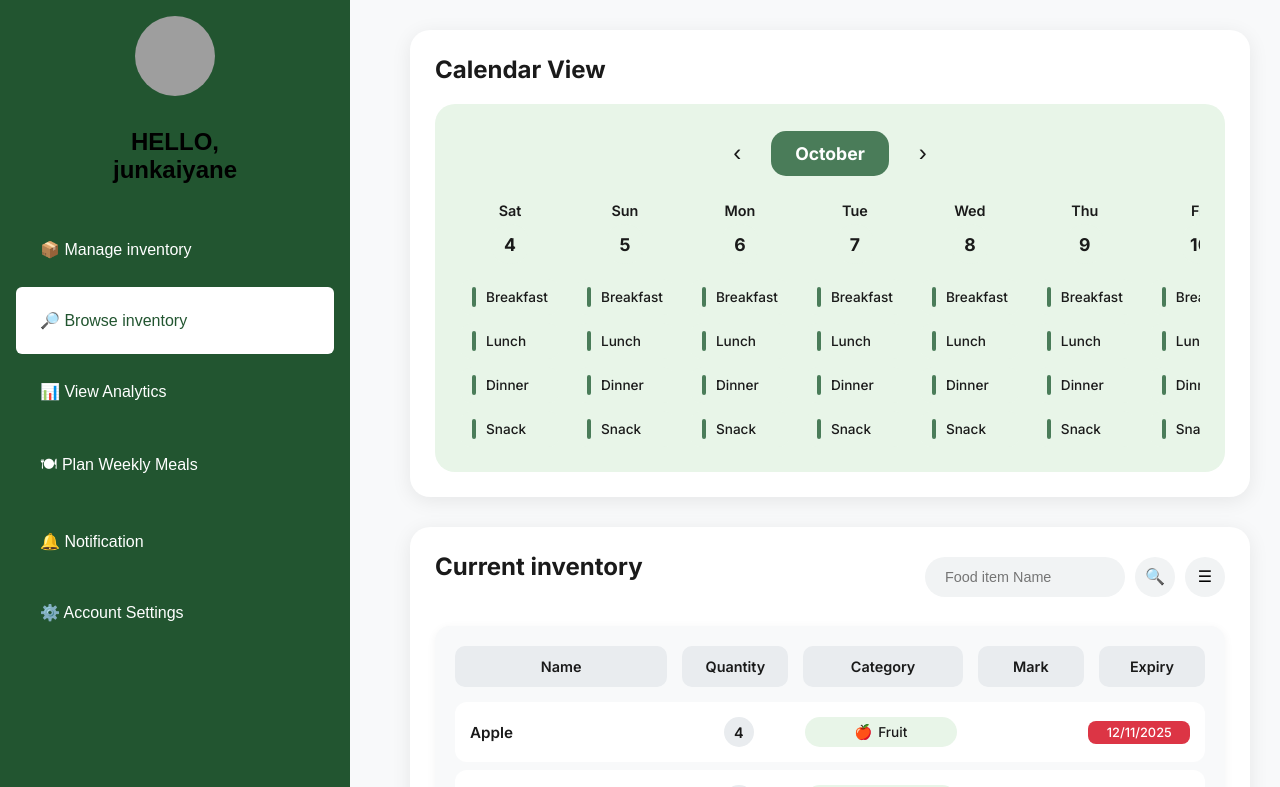
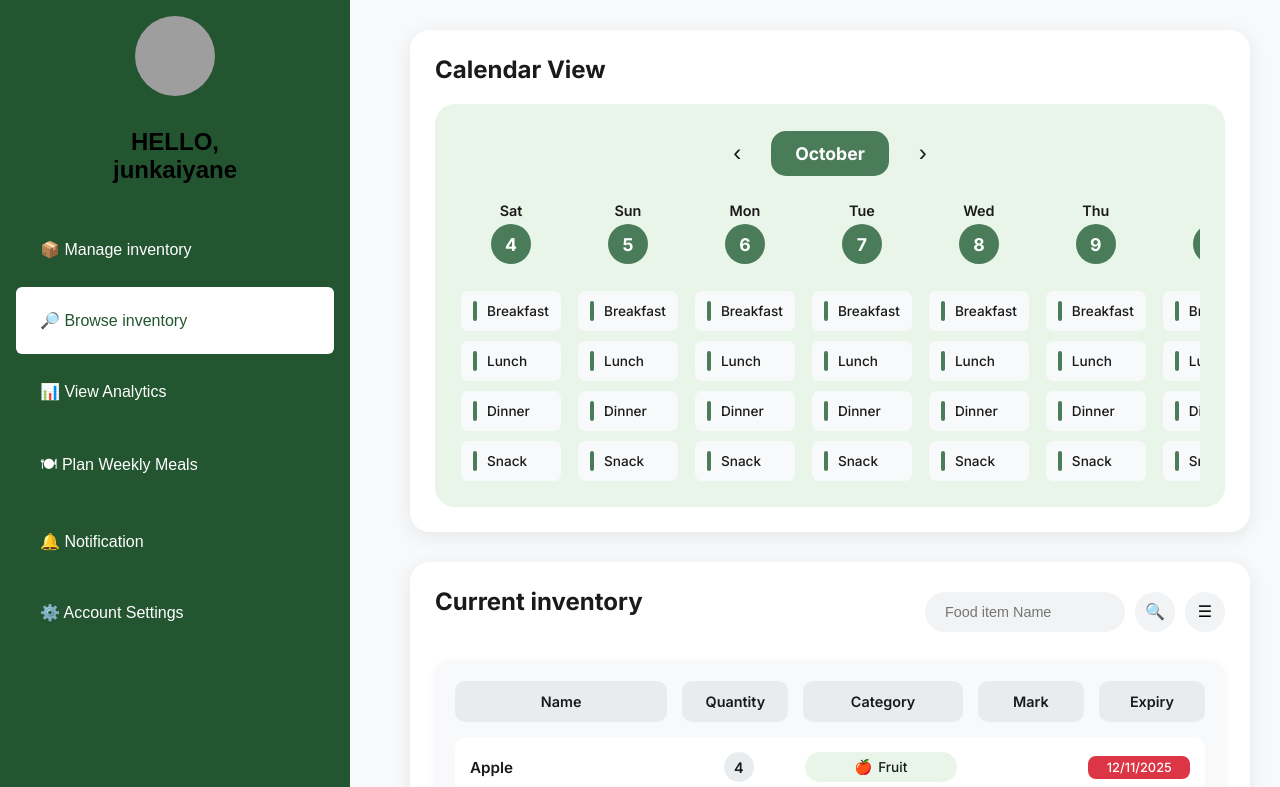
Before and after one commit to Jun20220703/bit216as, an Angular app: page /planWeeklyMeal in a window 1280 px wide. Shown: the top 787 px of the page. Built offline with nearby package versions, Linux system fonts and the light colour scheme; grey boxes are pictures that could not be loaded.

Commit message:
Update planWeeklyMeal.component.css

```diff
--- a/src/app/components/planWeeklyMeal/planWeeklyMeal.component.css
+++ b/src/app/components/planWeeklyMeal/planWeeklyMeal.component.css
@@ -94,17 +94,38 @@
 }
 
 .week-days {
-  display: grid;
-  grid-template-columns: repeat(7, 1fr);
+  display: flex;
+  align-items: center;
   gap: 15px;
   overflow: hidden;
   width: 100%;
+  position: relative;
 }
 
 .day-column {
   display: flex;
   flex-direction: column;
   align-items: center;
+  flex: 1;
+}
+
+.day-card {
+  background: white;
+  border-radius: 15px;
+  padding: 15px;
+  box-shadow: 0 2px 8px rgba(0, 0, 0, 0.1);
+  width: 100%;
+  min-height: 200px;
+  display: flex;
+  flex-direction: column;
+  border: 2px solid #e8f5e8;
+  transition: all 0.2s ease;
+}
+
+.day-card:hover {
+  transform: translateY(-2px);
+  box-shadow: 0 4px 12px rgba(0, 0, 0, 0.15);
+  border-color: #4a7c59;
 }
 
 .day-header {
@@ -112,6 +133,8 @@
   flex-direction: column;
   align-items: center;
   margin-bottom: 15px;
+  padding-bottom: 10px;
+  border-bottom: 1px solid #e8f5e8;
 }
 
 .day-name {
@@ -122,8 +145,8 @@
 }
 
 .day-number {
-  background: #e8f5e8;
-  color: #1a1a1a;
+  background: #4a7c59;
+  color: white;
   width: 40px;
   height: 40px;
   border-radius: 50%;
@@ -132,6 +155,41 @@
   justify-content: center;
   font-weight: 700;
   font-size: 1.1rem;
+}
+
+.week-nav-arrow {
+  background: #f8f9fa;
+  border: 1px solid #e8f5e8;
+  border-radius: 50%;
+  width: 40px;
+  height: 40px;
+  display: flex;
+  align-items: center;
+  justify-content: center;
+  font-size: 1.2rem;
+  color: #4a7c59;
+  cursor: pointer;
+  transition: all 0.2s ease;
+  flex-shrink: 0;
+  z-index: 10;
+}
+
+.week-nav-arrow:hover {
+  background: #4a7c59;
+  color: white;
+  transform: scale(1.1);
+}
+
+.week-nav-arrow:active {
+  transform: scale(0.95);
+}
+
+.week-nav-arrow.left {
+  margin-right: 10px;
+}
+
+.week-nav-arrow.right {
+  margin-left: 10px;
 }
 
 .meal-slots {
@@ -144,11 +202,20 @@
 .meal-slot {
   display: flex;
   align-items: center;
+  background: #f8f9fa;
+  border: 1px solid #e8f5e8;
+  border-radius: 8px;
+  padding: 10px 12px;
+  min-height: 40px;
+  position: relative;
+  cursor: pointer;
+  transition: all 0.2s ease;
+}
+
+.meal-slot:hover {
   background: #e8f5e8;
-  border-radius: 12px;
-  padding: 8px 12px;
-  min-height: 35px;
-  position: relative;
+  border-color: #4a7c59;
+  transform: translateX(2px);
 }
 
 .meal-indicator {
@@ -164,6 +231,7 @@
   font-size: 0.85rem;
   font-weight: 500;
   color: #1a1a1a;
+  flex: 1;
 }
 
 /* Inventory Section */
```
